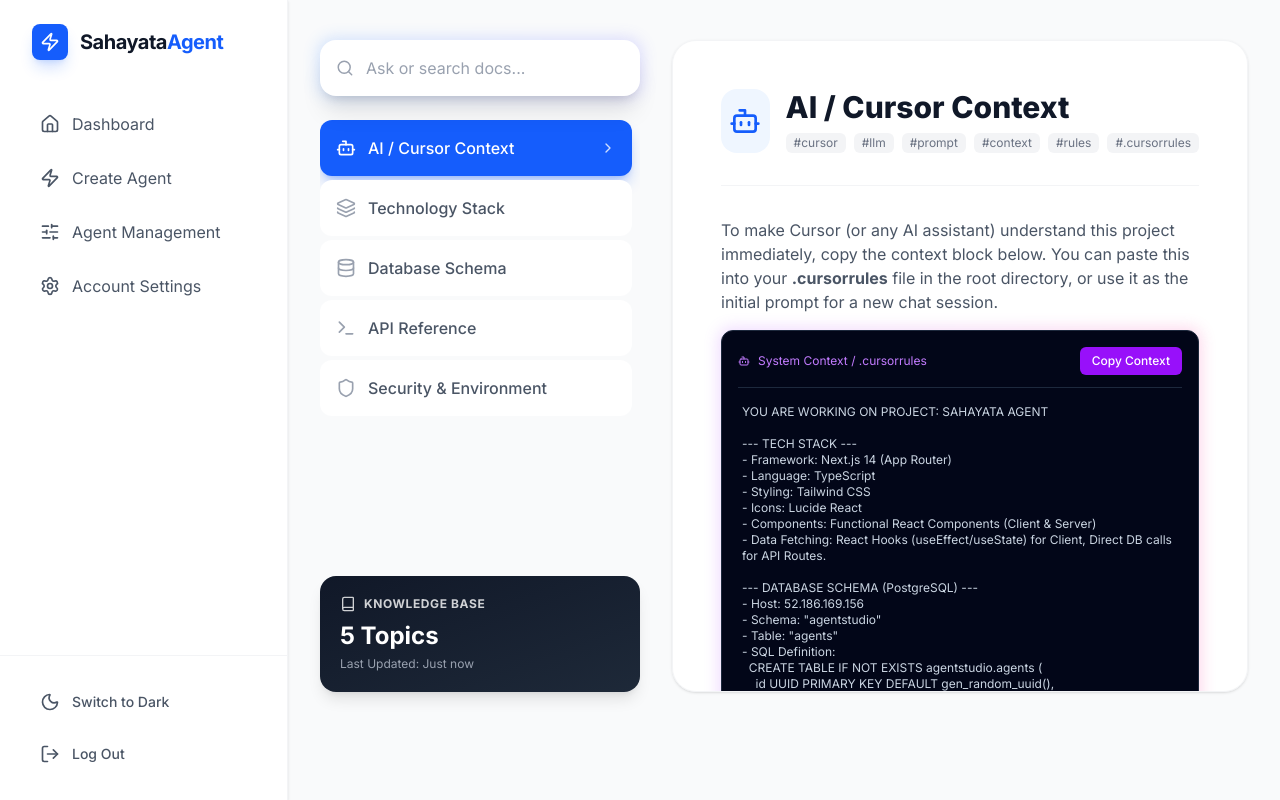
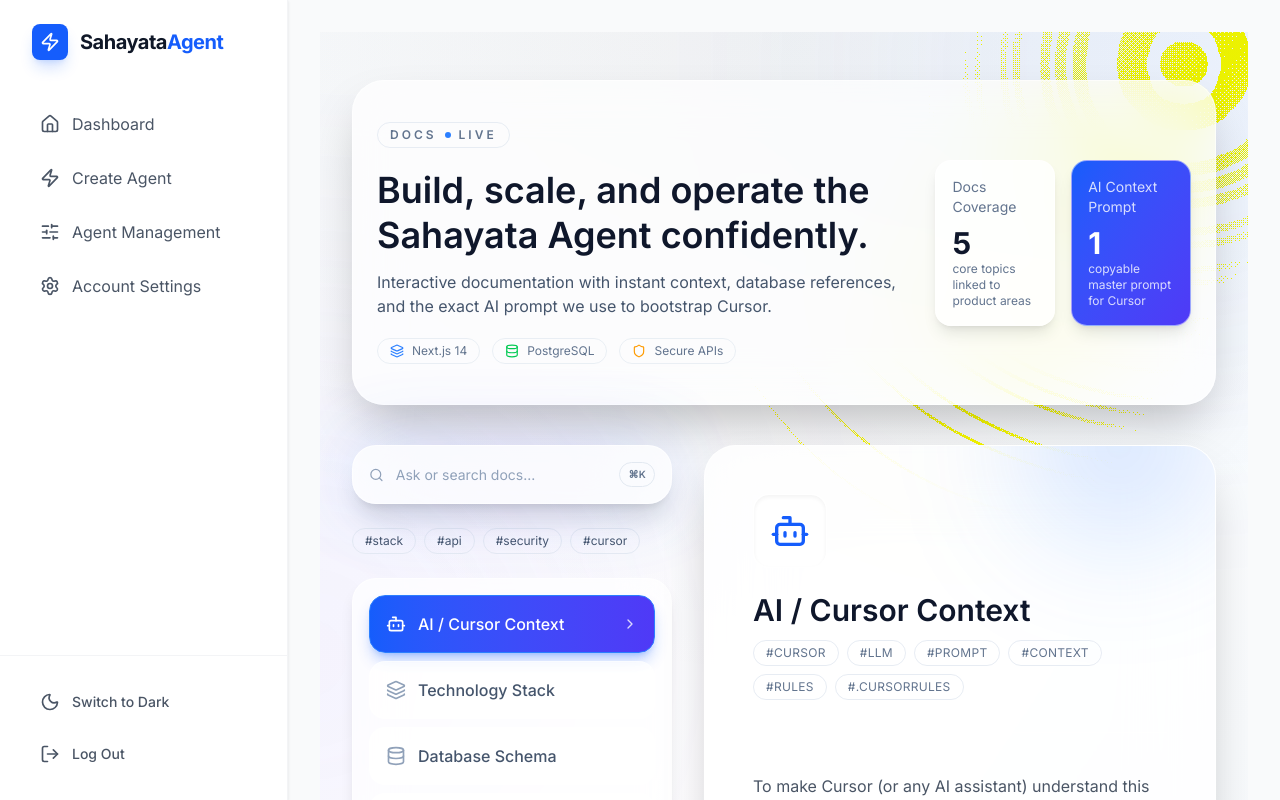
Before and after one commit to sAakib13/Agent-UI-Next, a Next.js app: page /docs in a window 1280 px wide. Shown: the top 800 px of the page. Built offline with nearby package versions, Linux system fonts and the light colour scheme.

Commit message:
feat: added docs

```diff
--- a/app/docs/page.tsx
+++ b/app/docs/page.tsx
@@ -71,7 +71,7 @@ const docSections: DocSection[] = [
         </p>
 
         <div className="relative group">
-          <div className="absolute -inset-0.5 bg-gradient-to-r from-purple-500 to-pink-500 rounded-xl opacity-20 group-hover:opacity-40 transition blur"></div>
+          <div className="absolute -inset-0.5 rounded-xl opacity-20 group-hover:opacity-40 transition blur"></div>
           <div className="relative bg-slate-950 rounded-xl p-4 border border-slate-800">
             <div className="flex justify-between items-center mb-3 border-b border-slate-800 pb-3">
               <div className="flex items-center gap-2 text-xs font-mono text-purple-400">
@@ -278,76 +278,164 @@ export default function DocsPage() {
   const currentDoc = docSections.find(s => s.id === activeSection) || docSections[0];
 
   return (
-    <div className="max-w-7xl mx-auto h-[calc(100vh-100px)] flex flex-col md:flex-row gap-8 pb-10 pt-2">
+    <div className="relative min-h-screen overflow-hidden bg-gradient-to-br from-slate-50 via-white to-slate-100 text-slate-900 dark:from-slate-950 dark:via-slate-950 dark:to-slate-900 dark:text-slate-100">
+      <div className="pointer-events-none absolute -top-40 -right-32 h-96 w-96 rounded-full bg-blue-500/30 blur-[160px] opacity-70 dark:bg-blue-700/20" />
+      <div className="pointer-events-none absolute top-1/3 -left-44 h-80 w-80 rounded-full bg-violet-400/30 blur-[180px] dark:bg-violet-700/20" />
+      <div className="pointer-events-none absolute inset-0 bg-[radial-gradient(circle_at_top,_rgba(15,23,42,0.05),_transparent_45%)] dark:bg-[radial-gradient(circle_at_top,_rgba(56,189,248,0.08),_transparent_40%)]" />
 
+      <div className="relative z-10 max-w-7xl mx-auto px-4 sm:px-6 lg:px-8 py-12 space-y-10">
+        <section className="rounded-[32px] border border-white/60 bg-white/70 px-6 py-10 shadow-2xl backdrop-blur-xl dark:border-white/10 dark:bg-white/5">
+          <div className="flex flex-col gap-8 md:flex-row md:items-center md:justify-between">
+            <div className="space-y-5">
+              <span className="inline-flex items-center gap-2 rounded-full border border-slate-200/80 px-3 py-1 text-xs font-semibold uppercase tracking-[0.25em] text-slate-500 dark:border-white/10 dark:text-slate-300">
+                Docs
+                <span className="h-1.5 w-1.5 rounded-full bg-blue-500" />
+                Live
+              </span>
+              <div>
+                <h1 className="text-3xl font-semibold leading-tight text-slate-900 md:text-4xl dark:text-white">
+                  Build, scale, and operate the Sahayata Agent confidently.
+                </h1>
+                <p className="mt-3 max-w-3xl text-base text-slate-600 dark:text-slate-300">
+                  Interactive documentation with instant context, database references, and the exact AI prompt we use to bootstrap Cursor.
+                </p>
+              </div>
+              <div className="flex flex-wrap gap-3 text-xs text-slate-500 dark:text-slate-200">
+                <span className="inline-flex items-center gap-2 rounded-full border border-slate-200/70 px-3 py-1 dark:border-white/10">
+                  <Layers className="h-3.5 w-3.5 text-blue-500" />
+                  Next.js 14
+                </span>
+                <span className="inline-flex items-center gap-2 rounded-full border border-slate-200/70 px-3 py-1 dark:border-white/10">
+                  <Database className="h-3.5 w-3.5 text-green-500" />
+                  PostgreSQL
+                </span>
+                <span className="inline-flex items-center gap-2 rounded-full border border-slate-200/70 px-3 py-1 dark:border-white/10">
+                  <Shield className="h-3.5 w-3.5 text-amber-500" />
+                  Secure APIs
+                </span>
+              </div>
+            </div>
+
+            <div className="grid w-full gap-4 sm:grid-cols-2 md:w-auto">
+              <div className="rounded-2xl border border-white/50 bg-white/80 p-4 text-slate-900 shadow-lg dark:border-white/10 dark:bg-slate-900/60 dark:text-white">
+                <p className="text-sm text-slate-500 dark:text-slate-400">Docs Coverage</p>
+                <p className="mt-2 text-3xl font-bold">{docSections.length}</p>
+                <p className="text-xs text-slate-500 dark:text-slate-400">core topics linked to product areas</p>
+              </div>
+              <div className="rounded-2xl border border-white/50 bg-gradient-to-br from-blue-600 to-indigo-600 p-4 text-white shadow-lg dark:border-white/10">
+                <p className="text-sm text-white/80">AI Context Prompt</p>
+                <p className="mt-2 text-3xl font-bold">1</p>
+                <p className="text-xs text-white/80">copyable master prompt for Cursor</p>
+              </div>
+            </div>
+          </div>
+        </section>
+
+        <div className="flex flex-col gap-8 pb-10 md:flex-row">
           {/* Sidebar / Table of Contents */}
-      <aside className="w-full md:w-80 flex flex-col gap-6 shrink-0">
-
+          <aside className="w-full shrink-0 space-y-6 md:w-80">
             {/* Search Widget */}
             <div className="relative group">
-          <div className="absolute -inset-0.5 bg-gradient-to-r from-blue-500 to-indigo-500 rounded-2xl opacity-20 group-hover:opacity-40 transition duration-500 blur"></div>
-          <div className="relative bg-white dark:bg-gray-900 rounded-2xl p-1 flex items-center shadow-xl">
-            <Search className="w-5 h-5 text-gray-400 ml-3" />
+              <div className="absolute inset-0 rounded-3xl bg-gradient-to-r from-blue-500/30 via-indigo-500/30 to-blue-500/30 opacity-70 blur-2xl transition duration-500 group-hover:opacity-100 dark:from-blue-600/40 dark:via-indigo-600/40" />
+              <div className="relative flex items-center gap-3 rounded-3xl border border-white/60 bg-white/80 px-4 py-4 shadow-xl backdrop-blur-2xl dark:border-white/10 dark:bg-slate-900/70">
+                <Search className="h-5 w-5 text-slate-400 dark:text-slate-500" />
                 <input
                   type="text"
                   placeholder="Ask or search docs..."
                   value={searchQuery}
                   onChange={(e) => setSearchQuery(e.target.value)}
-              className="w-full p-3 bg-transparent outline-none text-gray-900 dark:text-white placeholder-gray-400"
+                  className="w-full bg-transparent text-sm text-slate-900 placeholder:text-slate-400 focus:outline-none dark:text-white dark:placeholder:text-slate-500"
                 />
+                <span className="rounded-full border border-slate-200 px-2 py-1 text-[10px] font-semibold uppercase tracking-wide text-slate-500 dark:border-white/10 dark:text-slate-300">
+                  ⌘K
+                </span>
               </div>
             </div>
 
-        <nav className="flex-1 overflow-y-auto pr-2 space-y-1">
+            <div className="flex flex-wrap gap-2 text-xs">
+              {["stack", "api", "security", "cursor"].map((chip) => (
+                <button
+                  key={chip}
+                  onClick={() => setSearchQuery(chip)}
+                  className="rounded-full border border-slate-200/80 px-3 py-1 text-slate-600 transition hover:border-blue-500 hover:text-blue-600 dark:border-white/10 dark:text-slate-300 dark:hover:border-blue-400 dark:hover:text-blue-400"
+                >
+                  #{chip}
+                </button>
+              ))}
+              {searchQuery && (
+                <button
+                  onClick={() => setSearchQuery("")}
+                  className="rounded-full border border-red-200/80 px-3 py-1 text-red-500 transition hover:bg-red-50 dark:border-red-900/50 dark:text-red-300 dark:hover:bg-red-900/30"
+                >
+                  Clear
+                </button>
+              )}
+            </div>
+
+            <nav className="flex-1 space-y-2 rounded-3xl border border-white/60 bg-white/70 p-4 shadow-lg backdrop-blur-xl dark:border-white/10 dark:bg-slate-900/60">
               {filteredSections.map((section) => (
                 <button
                   key={section.id}
                   onClick={() => setActiveSection(section.id)}
-              className={`w-full flex items-center justify-between p-4 rounded-xl text-left transition-all duration-200 group ${activeSection === section.id
-                  ? 'bg-blue-600 text-white shadow-lg shadow-blue-600/30'
-                  : 'bg-white dark:bg-gray-900 text-gray-600 dark:text-gray-400 hover:bg-gray-50 dark:hover:bg-gray-800 hover:text-gray-900 dark:hover:text-white'
+                  className={`group w-full rounded-2xl border p-4 text-left transition-all duration-200 ${activeSection === section.id
+                    ? "border-blue-500 bg-gradient-to-r from-blue-600 to-indigo-600 text-white shadow-lg shadow-blue-600/30"
+                    : "border-white/40 bg-white/70 text-slate-600 hover:border-blue-200 hover:text-slate-900 dark:border-white/10 dark:bg-slate-900/40 dark:text-slate-400 dark:hover:border-blue-500 dark:hover:text-white"
                     }`}
                 >
+                  <div className="flex items-center justify-between gap-3">
                     <div className="flex items-center gap-3">
-                <section.icon className={`w-5 h-5 ${activeSection === section.id ? 'text-white' : 'text-gray-400 group-hover:text-blue-500'}`} />
+                      <section.icon
+                        className={`h-5 w-5 ${activeSection === section.id
+                          ? "text-white"
+                          : "text-slate-400 group-hover:text-blue-500"
+                          }`}
+                      />
                       <span className="font-medium">{section.title}</span>
                     </div>
-              {activeSection === section.id && <ChevronRight className="w-4 h-4 opacity-80" />}
+                    {activeSection === section.id && <ChevronRight className="h-4 w-4 opacity-80" />}
+                  </div>
                 </button>
               ))}
 
               {filteredSections.length === 0 && (
-            <div className="text-center p-8 text-gray-400">
+                <div className="text-center rounded-2xl border border-dashed border-slate-200/80 p-8 text-sm text-slate-500 dark:border-white/10 dark:text-slate-400">
                   <p>No docs found for "{searchQuery}"</p>
-              <button onClick={() => setSearchQuery('')} className="text-blue-500 hover:underline mt-2">Clear Search</button>
+                  <button onClick={() => setSearchQuery("")} className="mt-2 text-blue-500 hover:underline dark:text-blue-300">
+                    Clear search
+                  </button>
                 </div>
               )}
             </nav>
 
             {/* Quick Stats Widget */}
-        <div className="bg-gradient-to-br from-gray-900 to-gray-800 dark:from-blue-900/20 dark:to-indigo-900/20 p-5 rounded-2xl text-white shadow-lg">
-          <div className="flex items-center gap-2 mb-2 opacity-80">
-            <Book className="w-4 h-4" />
-            <span className="text-xs font-bold uppercase tracking-wider">Knowledge Base</span>
+            <div className="rounded-3xl border border-white/40 bg-gradient-to-br from-slate-900 via-slate-900 to-indigo-900 p-5 text-white shadow-2xl dark:border-white/5 dark:from-indigo-950 dark:via-slate-950 dark:to-slate-900">
+              <div className="flex items-center gap-2 mb-3 text-white/70">
+                <Book className="h-4 w-4" />
+                <span className="text-xs font-bold uppercase tracking-wider">Knowledge graph</span>
               </div>
-          <p className="text-2xl font-bold">{docSections.length} Topics</p>
-          <p className="text-xs text-gray-400 mt-1">Last Updated: Just now</p>
+              <div className="flex items-end gap-4">
+                <p className="text-4xl font-bold">{docSections.length}</p>
+                <p className="text-sm text-white/70">sections documented</p>
+              </div>
+              <p className="mt-3 text-xs text-white/60">Updated automatically when you edit docs content.</p>
             </div>
           </aside>
 
           {/* Main Content Area */}
-      <main className="flex-1 bg-white dark:bg-gray-900 border border-gray-100 dark:border-gray-800 rounded-3xl p-8 md:p-12 shadow-sm overflow-y-auto relative">
+          <main className="relative flex-1 overflow-hidden rounded-[32px] border border-white/60 bg-white/80 p-8 shadow-2xl backdrop-blur-2xl dark:border-white/10 dark:bg-slate-900/70 md:p-12">
+            <div className="pointer-events-none absolute -top-24 right-0 h-48 w-48 rounded-full bg-blue-500/20 blur-3xl" />
+            <div className="pointer-events-none absolute bottom-0 left-10 h-32 w-32 rounded-full bg-indigo-500/15 blur-3xl" />
 
             {/* Content Header */}
-        <div className="flex items-center gap-4 mb-8 pb-8 border-b border-gray-100 dark:border-gray-800">
-          <div className="w-16 h-16 bg-blue-50 dark:bg-blue-900/20 rounded-2xl flex items-center justify-center text-blue-600 dark:text-blue-400">
-            <currentDoc.icon className="w-8 h-8" />
+            <div className="relative flex flex-wrap items-center gap-6 border-b border-white/70 pb-8 dark:border-white/10">
+              <div className="rounded-2xl border border-white/60 bg-white/80 p-4 text-blue-600 shadow-inner dark:border-white/10 dark:bg-blue-500/10 dark:text-blue-300">
+                <currentDoc.icon className="h-10 w-10" />
               </div>
               <div>
-            <h1 className="text-3xl font-extrabold text-gray-900 dark:text-white">{currentDoc.title}</h1>
-            <div className="flex gap-2 mt-2">
-              {currentDoc.tags.map(tag => (
-                <span key={tag} className="px-2 py-0.5 bg-gray-100 dark:bg-gray-800 text-gray-500 text-xs rounded-md font-mono">
+                <h2 className="text-3xl font-semibold text-slate-900 dark:text-white">{currentDoc.title}</h2>
+                <div className="mt-3 flex flex-wrap gap-2">
+                  {currentDoc.tags.map((tag) => (
+                    <span key={tag} className="rounded-full border border-slate-200/80 px-3 py-1 text-xs font-mono uppercase tracking-wide text-slate-500 dark:border-white/10 dark:text-slate-300">
                       #{tag}
                     </span>
                   ))}
@@ -356,11 +444,14 @@ export default function DocsPage() {
             </div>
 
             {/* Content Body */}
-        <div className="prose dark:prose-invert max-w-none animate-in fade-in duration-500">
+            <div className="relative mt-10 max-h-[calc(100vh-280px)] overflow-y-auto pr-2">
+              <div className="prose prose-slate max-w-none leading-relaxed text-slate-700 dark:prose-invert dark:text-slate-100">
                 {currentDoc.content}
               </div>
-
+            </div>
           </main>
+        </div>
+      </div>
     </div>
   );
 }
```
Lines whose indentation alone changed are shown as unchanged.
